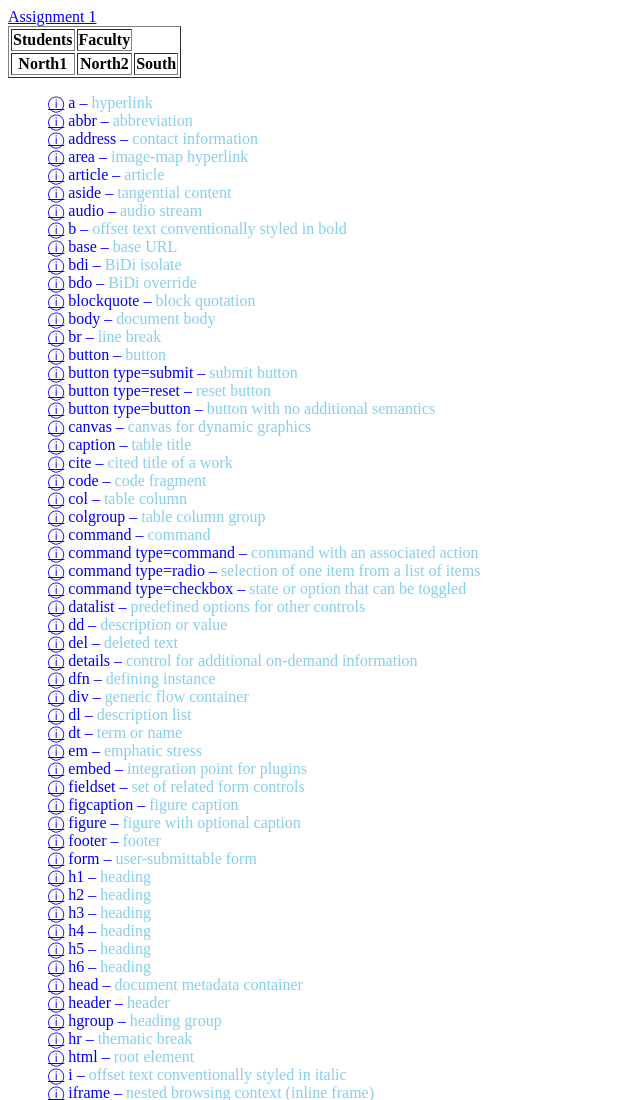
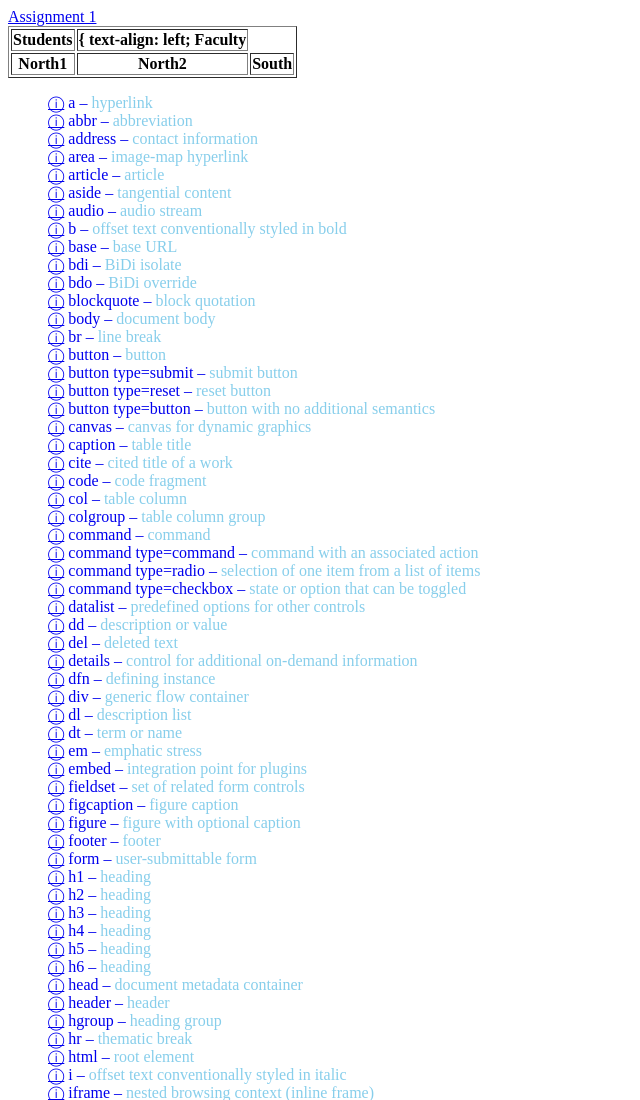
Before and after one commit to KyleWhen/workspace-html-2020-8arbqi, a website: page HTMLelements.html in a window 1280 px wide. Shown: the top 1100 px of the page, without its empty margins (0-640 px from the left). Drawn offline with Linux system fonts and the light colour scheme.

Commit message:
1 file modified

```diff
--- a/HTMLelements.html
+++ b/HTMLelements.html
@@ -15,7 +15,9 @@ and open the template in the editor.
     <table border="1">
       <tr>
         <th>Students</th>
-        <th>Faculty</th>
+        <th>{
+          text-align: left;
+          Faculty</th>
       </tr>
       <tr>
         <th>North1</th>
```
